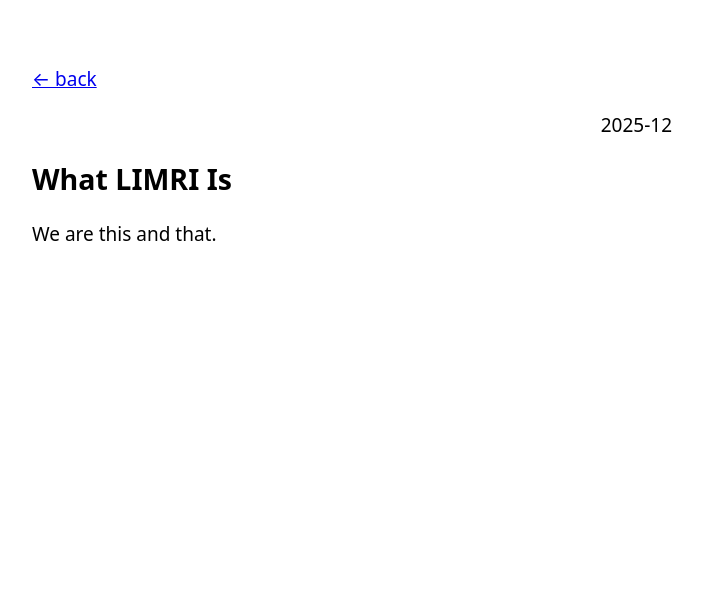
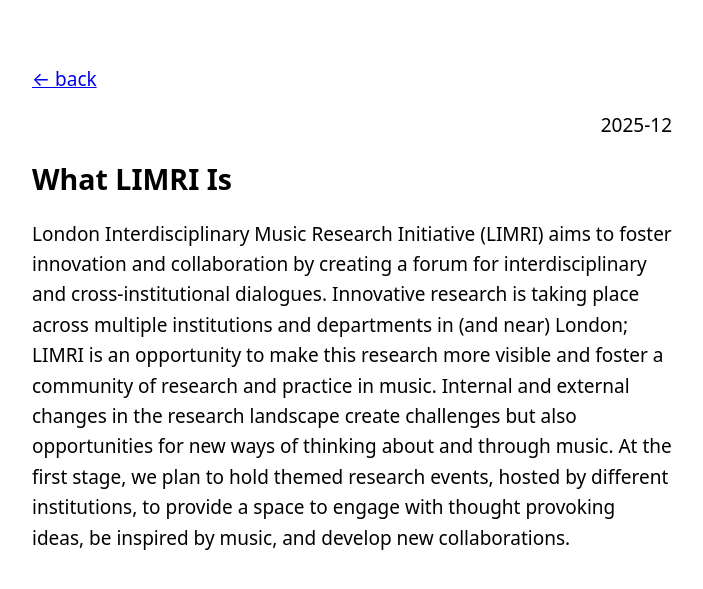
Before and after one commit to dmrn-limri/dmrn-limri.github.io, a Jekyll site: the page built from _posts/2025-12-15-intro.md, in a window 1280 px wide. Shown: the top 589 px of the page, without its empty margins (288-991 px from the left). Built offline with Jekyll 4.4.1, drawn with Linux system fonts in a browser that asks for light colours.

Commit message:
Update 2025-12-15-intro.md

```diff
--- a/_posts/2025-12-15-intro.md
+++ b/_posts/2025-12-15-intro.md
@@ -4,4 +4,4 @@ title: "What LIMRI Is"
 slug: intro
 ---
 
-We are this and that.
+London Interdisciplinary Music Research Initiative (LIMRI) aims to foster innovation and collaboration by creating a forum for interdisciplinary and cross-institutional dialogues. Innovative research is taking place across multiple institutions and departments in (and near) London; LIMRI is an opportunity to make this research more visible and foster a community of research and practice in music. Internal and external changes in the research landscape create challenges but also opportunities for new ways of thinking about and through music. At the first stage, we plan to hold themed research events, hosted by different institutions, to provide a space to engage with thought provoking ideas, be inspired by music, and develop new collaborations.
```
